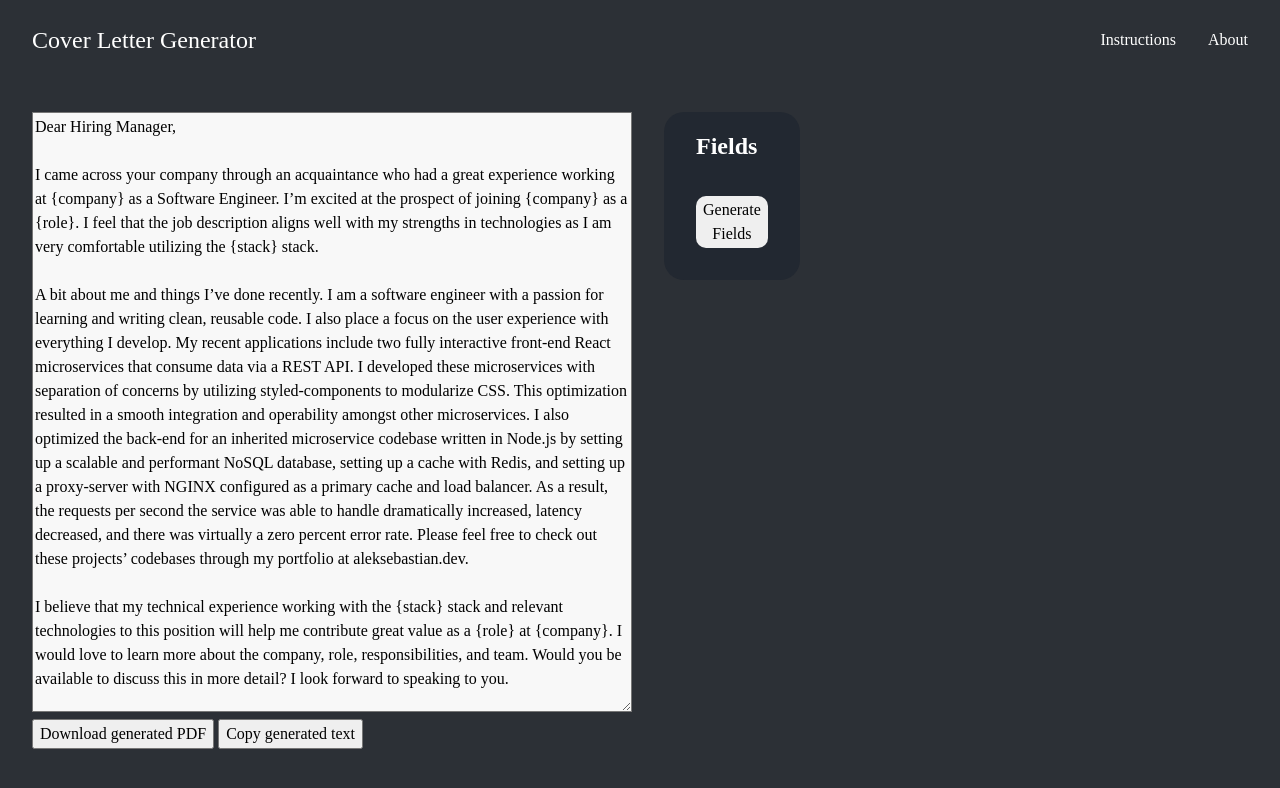
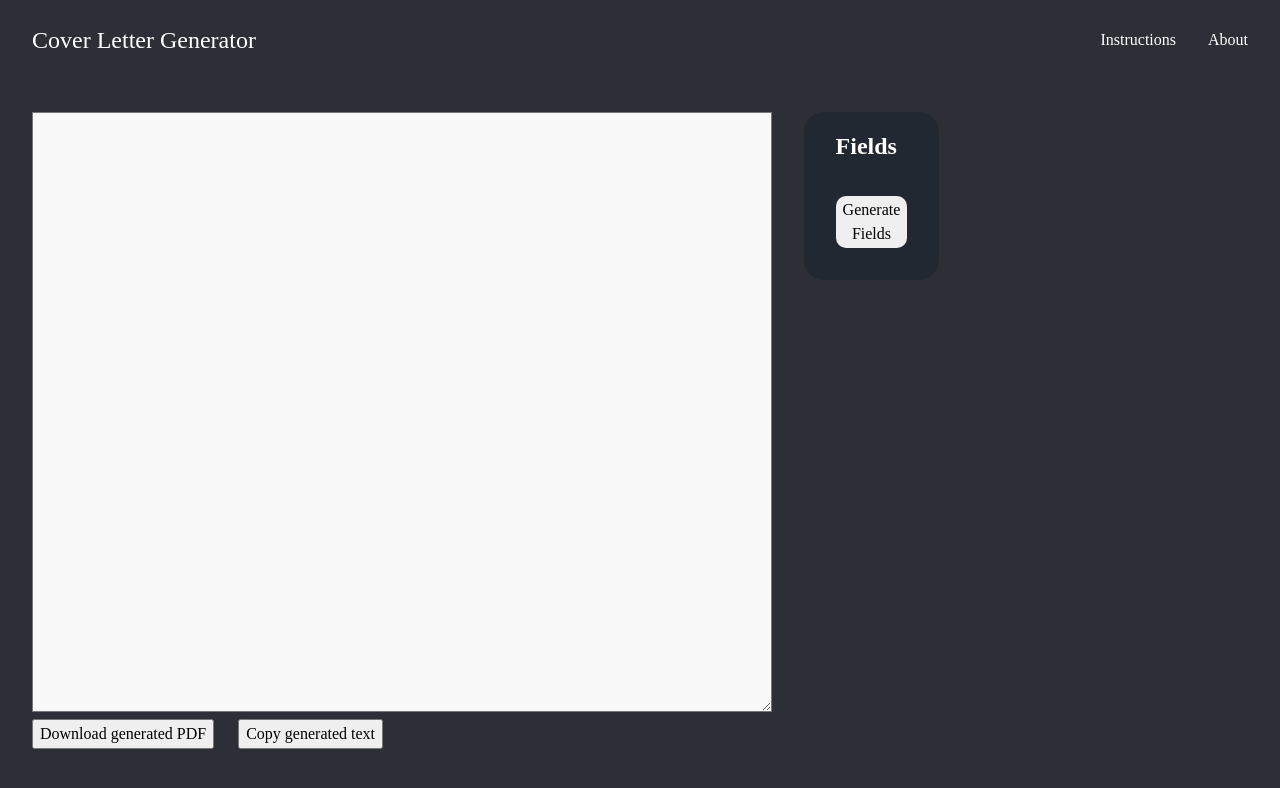
Before and after one commit to aleksebastian/cover-letter-generator, a Svelte app: page / in a window 1280 px wide. Shown: the top 788 px of the page. Built offline with nearby package versions, Linux system fonts and the light colour scheme.

Commit message:
Removed template from editor default state

```diff
--- a/src/components/Editor.svelte
+++ b/src/components/Editor.svelte
@@ -2,19 +2,7 @@
 	import { jsPDF } from 'jspdf';
 	import { letter, generatedLetter, fields } from '../store';
 
-	let text: string = `Dear Hiring Manager,
-
-I came across your company through an acquaintance who had a great experience working at {company} as a Software Engineer. I’m excited at the prospect of joining {company} as a {role}. I feel that the job description aligns well with my strengths in technologies as I am very comfortable utilizing the {stack} stack.
-
-A bit about me and things I’ve done recently. I am a software engineer with a passion for learning and writing clean, reusable code. I also place a focus on the user experience with everything I develop. My recent applications include two fully interactive front-end React microservices that consume data via a REST API. I developed these microservices with separation of concerns by utilizing styled-components to modularize CSS. This optimization resulted in a smooth integration and operability amongst other microservices. I also optimized the back-end for an inherited microservice codebase written in Node.js by setting up a scalable and performant NoSQL database, setting up a cache with Redis, and setting up a proxy-server with NGINX configured as a primary cache and load balancer. As a result, the requests per second the service was able to handle dramatically increased, latency decreased, and there was virtually a zero percent error rate. Please feel free to check out these projects’ codebases through my portfolio at aleksebastian.dev.
-
-I believe that my technical experience working with the {stack} stack and relevant technologies to this position will help me contribute great value as a {role} at {company}. I would love to learn more about the company, role, responsibilities, and team. Would you be available to discuss this in more detail? I look forward to speaking to you.
-
-Best Regards,
-
-Alek Ortiz
-512-695-8483 | aleksebastian@outlook.com
-linkedin.com/in/alek-ortiz`;
+	let text: string = '';
 
 	const handleChange = () => {
 		letter.update((t) => text);
@@ -52,20 +40,29 @@ linkedin.com/in/alek-ortiz`;
 			on:change={handleChange}
 		/>
 	</main>
-	<button on:click={() => handleClick('pdf')}>Download generated PDF</button>
-	<button on:click={() => handleClick('text')}>Copy generated text</button>
+	<div class="buttons">
+		<button on:click={() => handleClick('pdf')}>Download generated PDF</button>
+		<button on:click={() => handleClick('text')}>Copy generated text</button>
+	</div>
 </div>
 
 <style>
-	/* main {
-		padding: 1em;
-	} */
+	.container {
+		grid-column-start: 1;
+		grid-column-end: 6;
+	}
 
 	textarea {
+		width: 100%;
 		min-width: 600px;
 		min-height: 450px;
 		height: 75vh;
 		max-height: 800px;
 		background-color: #f8f8f8;
 	}
+
+	.buttons {
+		display: flex;
+		gap: 1.5rem;
+	}
 </style>
```
